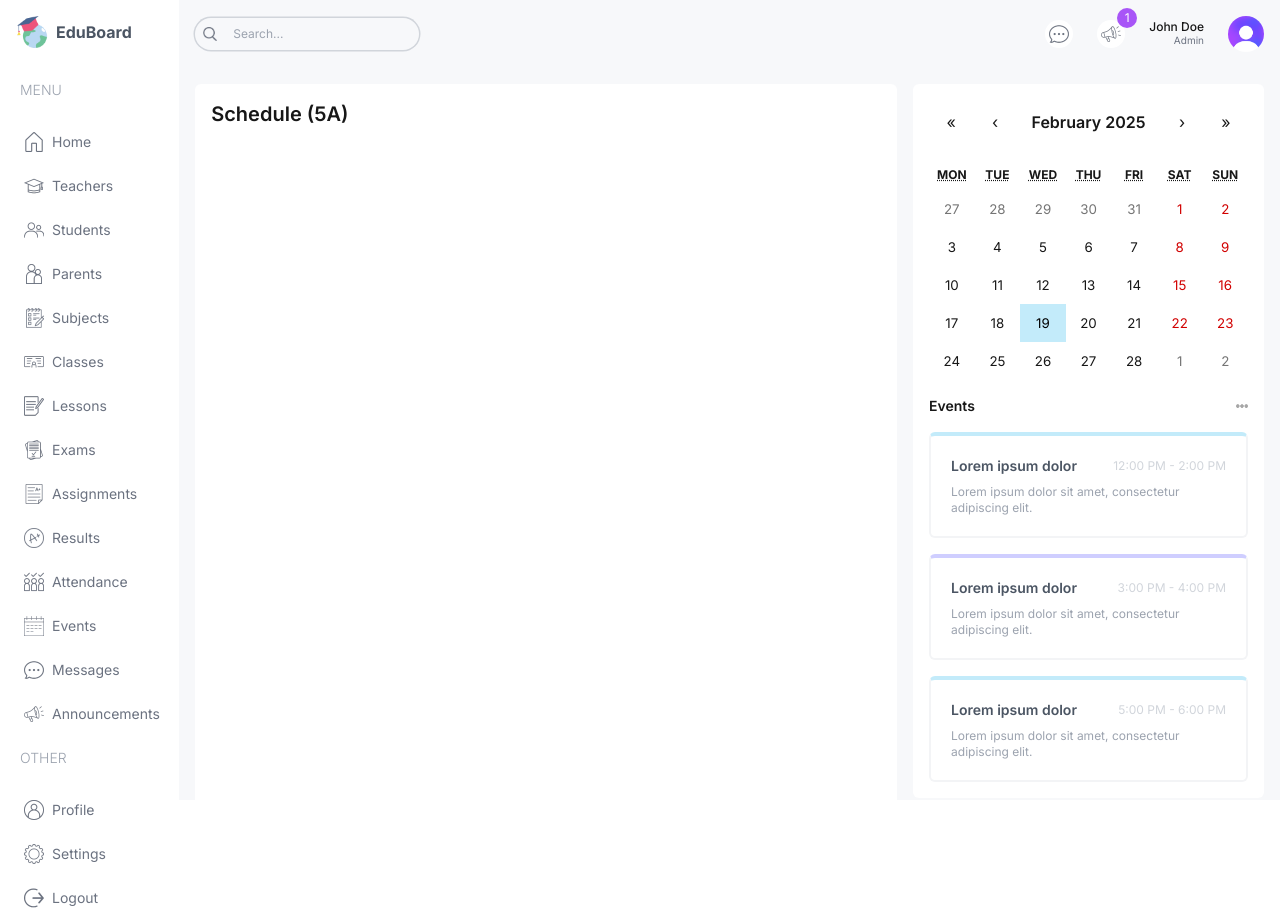
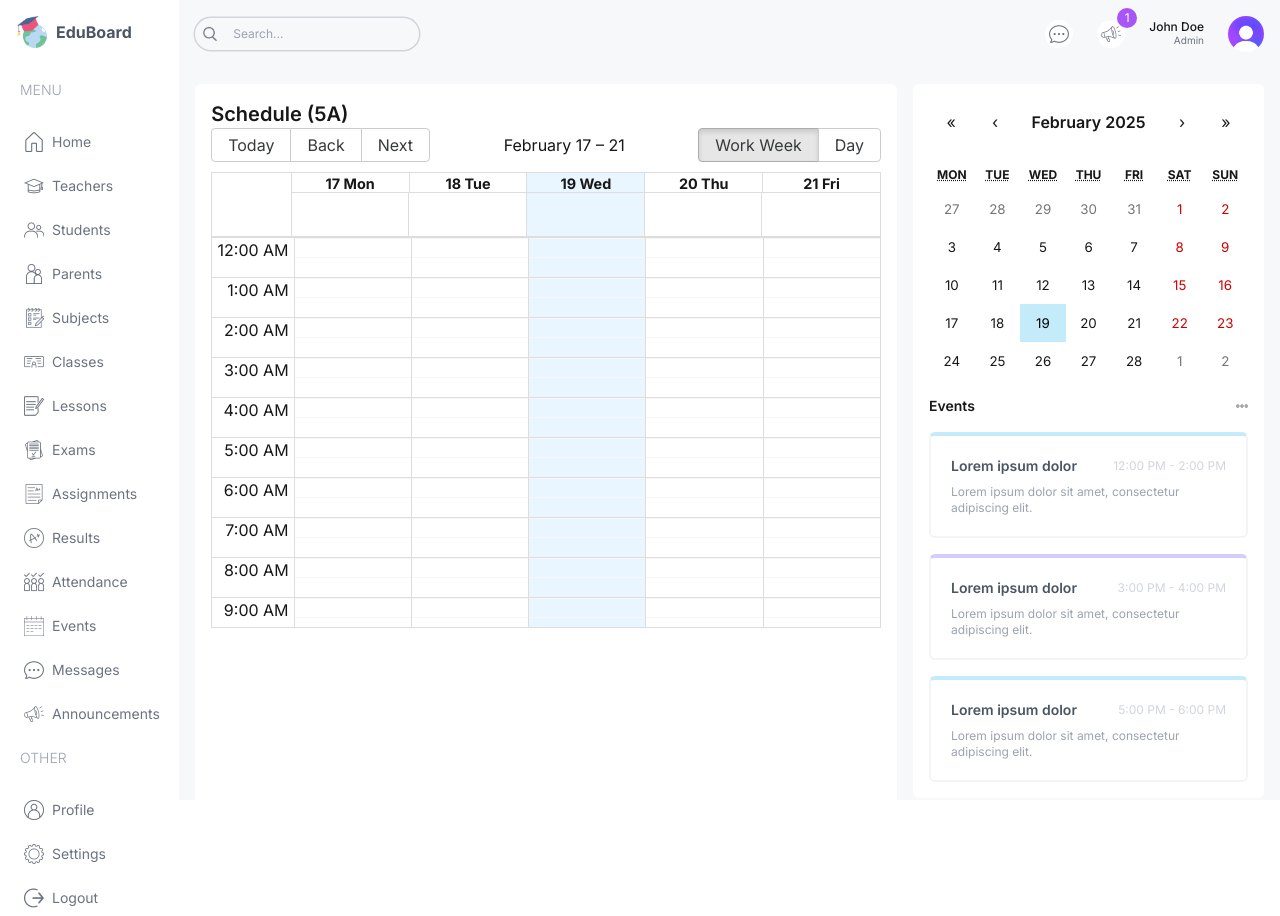
Before and after one commit to mysandesh/EduBoard, a Next.js app: page /student in a window 1280 px wide. Built offline with nearby package versions, Linux system fonts and the light colour scheme.

Commit message:
BigCalendar week days fix

```diff
--- a/src/app/(dashboard)/student/page.tsx
+++ b/src/app/(dashboard)/student/page.tsx
@@ -1,4 +1,5 @@
 import Announcements from "@/components/Announcements";
+import BigCalendar from "@/components/BigCalendar";
 import EventCalendar from "@/components/EventCalendar";
 
 const StudentPage = () => {
@@ -8,6 +9,7 @@ const StudentPage = () => {
       <div className="w-full xl:w-2/3">
         <div className="h-full bg-white p-4 rounded-md">
           <h1 className="text-xl font-semibold">Schedule (5A)</h1>
+          <BigCalendar />
         </div>
       </div>
       {/* RIGHT */}
--- a/src/components/BigCalendar.tsx
+++ b/src/components/BigCalendar.tsx
@@ -0,0 +1,33 @@
+"use client";
+import { Calendar, momentLocalizer, Views, View } from "react-big-calendar";
+import moment from "moment";
+import { calendarEvents } from "@/lib/data";
+import "react-big-calendar/lib/css/react-big-calendar.css";
+import { useState } from "react";
+
+const localizer = momentLocalizer(moment);
+
+const BigCalendar = () => {
+  const [view, setView] = useState<View>(Views.WORK_WEEK);
+
+  const handleOnChangeView = (selectedView: View) => {
+    setView(selectedView);
+  };
+
+  return (
+    <div>
+      <Calendar
+        localizer={localizer}
+        events={calendarEvents}
+        startAccessor="start"
+        endAccessor="end"
+        views={["work_week", "day"]}
+        view={view}
+        style={{ height: 500 }}
+        onView={handleOnChangeView}
+      />
+    </div>
+  );
+};
+
+export default BigCalendar;
--- a/src/lib/data.ts
+++ b/src/lib/data.ts
@@ -920,143 +920,143 @@ export const calendarEvents = [
   {
     title: "Math",
     allDay: false,
-    start: new Date(2024, 7, 12, 8, 0),
-    end: new Date(2024, 7, 12, 8, 45),
+    start: new Date(2025, 3, 12, 8, 0),
+    end: new Date(2025, 3, 12, 8, 45),
   },
   {
     title: "English",
     allDay: false,
-    start: new Date(2024, 7, 12, 9, 0),
-    end: new Date(2024, 7, 12, 9, 45),
+    start: new Date(2025, 3, 12, 9, 0),
+    end: new Date(2025, 3, 12, 9, 45),
   },
   {
     title: "Biology",
     allDay: false,
-    start: new Date(2024, 7, 12, 10, 0),
-    end: new Date(2024, 7, 12, 10, 45),
+    start: new Date(2025, 3, 12, 10, 0),
+    end: new Date(2024, 3, 12, 10, 45),
   },
   {
     title: "Physics",
     allDay: false,
-    start: new Date(2024, 7, 12, 11, 0),
-    end: new Date(2024, 7, 12, 11, 45),
+    start: new Date(2025, 3, 12, 11, 0),
+    end: new Date(2025, 7, 12, 11, 45),
   },
   {
     title: "Chemistry",
     allDay: false,
-    start: new Date(2024, 7, 12, 13, 0),
-    end: new Date(2024, 7, 12, 13, 45),
+    start: new Date(2025, 3, 12, 13, 0),
+    end: new Date(2025, 3, 12, 13, 45),
   },
   {
     title: "History",
     allDay: false,
-    start: new Date(2024, 7, 12, 14, 0),
-    end: new Date(2024, 7, 12, 14, 45),
+    start: new Date(2025, 3, 12, 14, 0),
+    end: new Date(2025, 3, 12, 14, 45),
   },
   {
     title: "English",
     allDay: false,
-    start: new Date(2024, 7, 13, 9, 0),
-    end: new Date(2024, 7, 13, 9, 45),
+    start: new Date(2025, 3, 13, 9, 0),
+    end: new Date(2025, 3, 13, 9, 45),
   },
   {
     title: "Biology",
     allDay: false,
-    start: new Date(2024, 7, 13, 10, 0),
-    end: new Date(2024, 7, 13, 10, 45),
+    start: new Date(2025, 3, 13, 10, 0),
+    end: new Date(2025, 3, 13, 10, 45),
   },
   {
     title: "Physics",
     allDay: false,
-    start: new Date(2024, 7, 13, 11, 0),
-    end: new Date(2024, 7, 13, 11, 45),
+    start: new Date(2025, 3, 13, 11, 0),
+    end: new Date(2025, 3, 13, 11, 45),
   },
 
   {
     title: "History",
     allDay: false,
-    start: new Date(2024, 7, 13, 14, 0),
-    end: new Date(2024, 7, 13, 14, 45),
+    start: new Date(2025, 3, 13, 14, 0),
+    end: new Date(2025, 3, 13, 14, 45),
   },
   {
     title: "Math",
     allDay: false,
-    start: new Date(2024, 7, 14, 8, 0),
-    end: new Date(2024, 7, 14, 8, 45),
+    start: new Date(2025, 3, 14, 8, 0),
+    end: new Date(2025, 3, 14, 8, 45),
   },
   {
     title: "Biology",
     allDay: false,
-    start: new Date(2024, 7, 14, 10, 0),
-    end: new Date(2024, 7, 14, 10, 45),
+    start: new Date(2025, 3, 14, 10, 0),
+    end: new Date(2025, 3, 14, 10, 45),
   },
 
   {
     title: "Chemistry",
     allDay: false,
-    start: new Date(2024, 7, 14, 13, 0),
-    end: new Date(2024, 7, 14, 13, 45),
+    start: new Date(2025, 3, 14, 13, 0),
+    end: new Date(2025, 3, 14, 13, 45),
   },
   {
     title: "History",
     allDay: false,
-    start: new Date(2024, 7, 14, 14, 0),
-    end: new Date(2024, 7, 13, 14, 45),
+    start: new Date(2025, 3, 14, 14, 0),
+    end: new Date(2025, 3, 13, 14, 45),
   },
   {
     title: "English",
     allDay: false,
-    start: new Date(2024, 7, 15, 9, 0),
-    end: new Date(2024, 7, 15, 9, 45),
+    start: new Date(2025, 3, 15, 9, 0),
+    end: new Date(2025, 3, 15, 9, 45),
   },
   {
     title: "Biology",
     allDay: false,
-    start: new Date(2024, 7, 15, 10, 0),
-    end: new Date(2024, 7, 15, 10, 45),
+    start: new Date(2025, 3, 15, 10, 0),
+    end: new Date(2025, 3, 15, 10, 45),
   },
   {
     title: "Physics",
     allDay: false,
-    start: new Date(2024, 7, 15, 11, 0),
-    end: new Date(2024, 7, 15, 11, 45),
+    start: new Date(2025, 3, 15, 11, 0),
+    end: new Date(2025, 3, 15, 11, 45),
   },
 
   {
     title: "History",
     allDay: false,
-    start: new Date(2024, 7, 15, 14, 0),
-    end: new Date(2024, 7, 15, 14, 45),
+    start: new Date(2025, 3, 15, 14, 0),
+    end: new Date(2025, 3, 15, 14, 45),
   },
   {
     title: "Math",
     allDay: false,
-    start: new Date(2024, 7, 16, 8, 0),
-    end: new Date(2024, 7, 16, 8, 45),
+    start: new Date(2025, 3, 16, 8, 0),
+    end: new Date(2025, 3, 16, 8, 45),
   },
   {
     title: "English",
     allDay: false,
-    start: new Date(2024, 7, 16, 9, 0),
-    end: new Date(2024, 7, 16, 9, 45),
+    start: new Date(2025, 3, 16, 9, 0),
+    end: new Date(2025, 3, 16, 9, 45),
   },
 
   {
     title: "Physics",
     allDay: false,
-    start: new Date(2024, 7, 16, 11, 0),
-    end: new Date(2024, 7, 16, 11, 45),
+    start: new Date(2025, 3, 16, 11, 0),
+    end: new Date(2025, 3, 16, 11, 45),
   },
   {
     title: "Chemistry",
     allDay: false,
-    start: new Date(2024, 7, 16, 13, 0),
-    end: new Date(2024, 7, 16, 13, 45),
+    start: new Date(2025, 3, 16, 13, 0),
+    end: new Date(2025, 3, 16, 13, 45),
   },
   {
     title: "History",
     allDay: false,
-    start: new Date(2024, 7, 16, 14, 0),
-    end: new Date(2024, 7, 16, 14, 45),
+    start: new Date(2025, 3, 16, 14, 0),
+    end: new Date(2025, 3, 16, 14, 45),
   },
 ];
```
